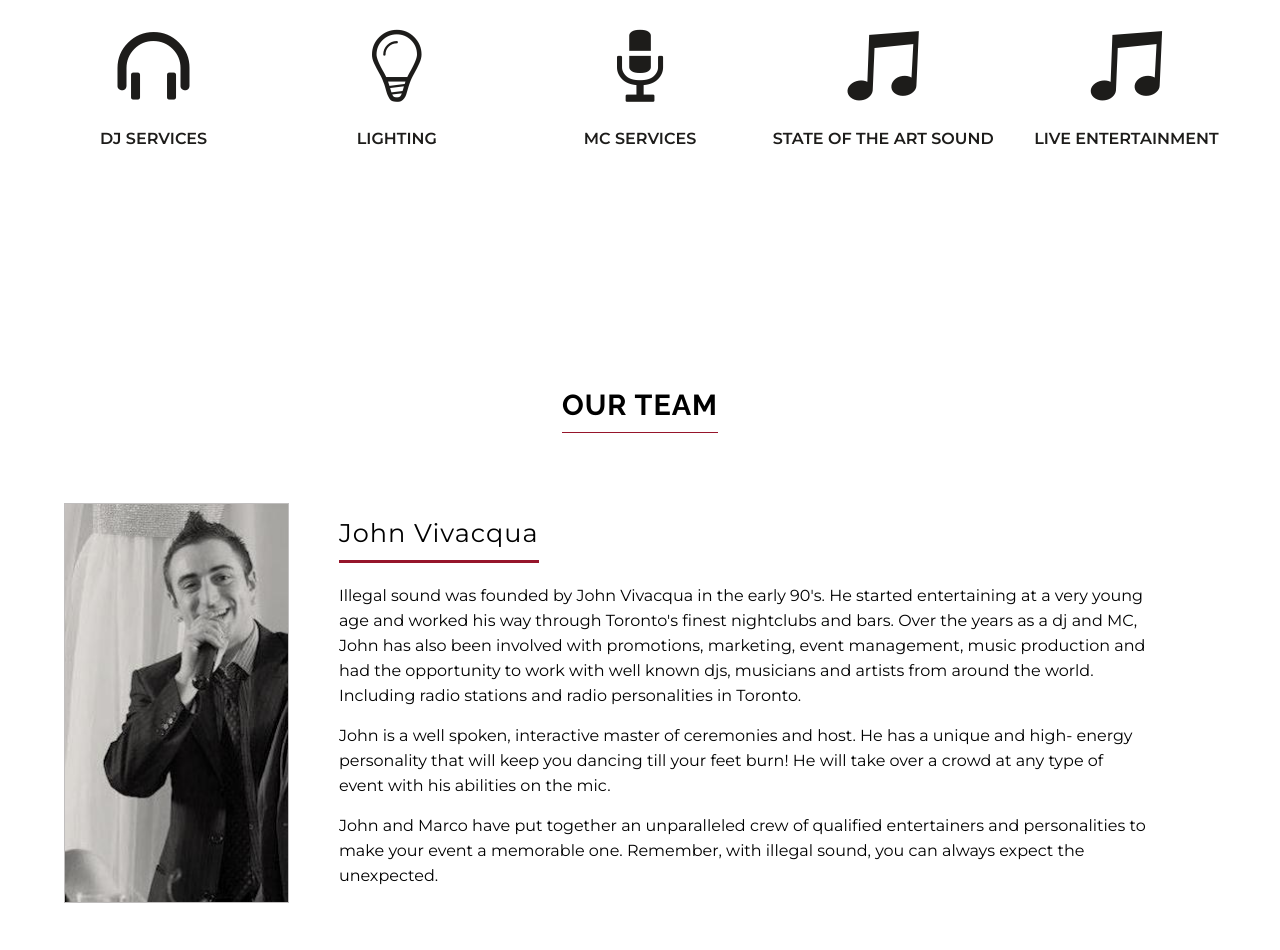
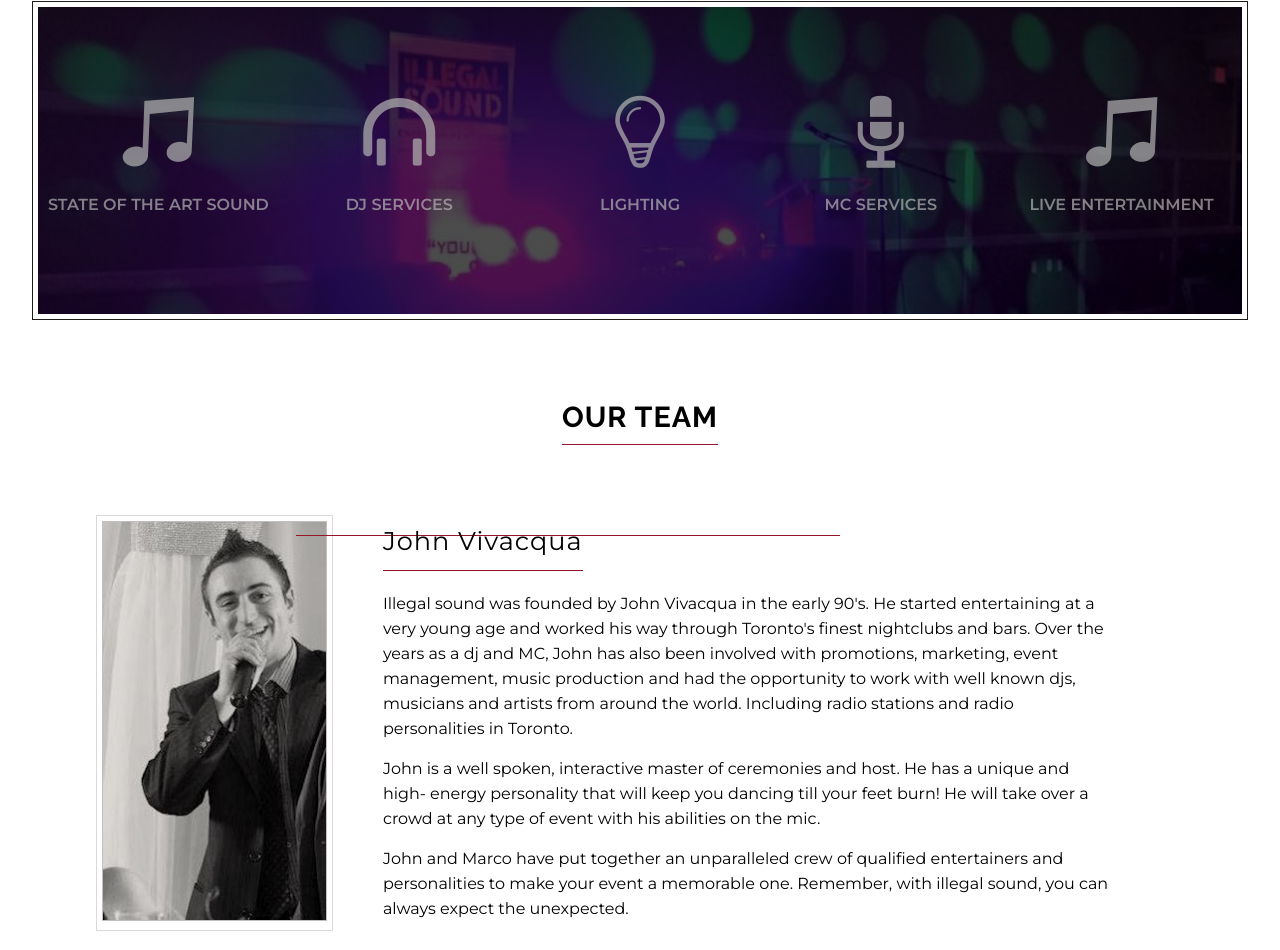
Before and after one commit to caterinavanherpt/IllegalSound, a website: page ourteam.html in a window 1280 px wide. Shown: the part 59-1009 px from the top of the page. Drawn offline with Linux system fonts and the light colour scheme.

Commit message:
touch ups on about us

```diff
--- a/dev/styles/_contact.scss
+++ b/dev/styles/_contact.scss
@@ -33,13 +33,13 @@
 
 .form__list {
 	list-style: none;
-	input[type=submit] {
+	button {
 		text-transform: uppercase;
 		text-align: center;
 		padding: 5px;
 		width: 100%;
 	}
-	input[type=submit]:hover {
+	button:hover {
 		background: $red;
 	}
 }
--- a/dev/styles/_ourteam.scss
+++ b/dev/styles/_ourteam.scss
@@ -1,21 +1,25 @@
 .ourTeam {
-	margin-top: 60px;
+	// background: $backgroundGrey;
 }
 
 .ourTeam__list {
 	list-style: none;
-	width: 90%;
-	margin: 0 auto;
 	padding-top: 30px;
 	padding-bottom: 80px;
 }
 
 .ourTeam__listItem {
 	display: flex;
+	position: relative;
 	img {
 		max-height: 400px;
 		border: 1px solid $grey;
 	}
+}
+
+.ourTeam__image--wrapper {
+	border: 1px solid $linebreakGrey;
+	padding: 5px;
 }
 
 .ourTeam__listItem--info {
@@ -36,7 +40,7 @@
 		background-color: $red;
 		bottom: -15px;
 		content: "";
-		height: 3px;
+		height: 1px;
 		width: 100%;
 		position: absolute;
 	}
@@ -46,10 +50,19 @@
 	}
 }
 
+.ourTeam__listItem--info:before {
+	content: "";
+	position: absolute;
+	width: 50%;
+	top: 20px;
+	left: 200px;
+	border-bottom: 1px solid $red;
+}
+
 .ourTeam__listItem:nth-child(2) {
 	flex-direction: row-reverse;
-	padding-top: 50px;
-	padding-bottom: 50px;
+	padding-top: 100px;
+	padding-bottom: 100px;
 	.ourTeam__listItem--info {
 		padding-left: 70px;
 		padding-right: 50px;
@@ -59,4 +72,8 @@
 			text-align: right;
 		}
 	}
+	.ourTeam__listItem--info:before {
+		top: 130px;
+		transform: translateX(200px);
+	}
 }
--- a/dev/styles/_services.scss
+++ b/dev/styles/_services.scss
@@ -1,3 +1,16 @@
+.services {
+	border: 1px solid $black;
+	padding: 5px;
+	margin-top: 60px;
+}
+
+.services__wrapper--background {
+	background: linear-gradient(180deg, rgba(0,0,0,0.8),rgba(0,0,0,0.7),rgba(0,0,0,0.7)), url(../../assets/heroAbout.jpg);
+	background-repeat: no-repeat;
+	background-size: cover;
+	background-position: center;
+}
+
 .services__list {
 	list-style: none;
 	display: flex;
@@ -5,7 +18,7 @@
 	align-items: center;
 	text-transform: uppercase;
 	font-weight: 600;
-	color: $black;
+	color: rgba(179, 179, 179, 0.7);
 	li {
 		display: flex;
 		flex-direction: column;
--- a/ourteam.html
+++ b/ourteam.html
@@ -21,7 +21,7 @@
 				<a href="index.html">Home</a>
 			</li>
 			<li class="nav__list-item">
-				<a href="#services">About</a>
+				<a href="ourteam.html">About</a>
 			</li>
 			<li class="nav__list-item">
 				<a href="index.html#testimonials">Testimonials</a>
@@ -37,9 +37,13 @@
 			</li>
 		</ul>
 	</nav>
-	<section class="services wrapper">
-	<div id="services"></div>
+	<section class="services wrapper" id="services">
+		<div class="services__wrapper--background">
 			<ul class="services__list">
+				<li>
+					<i class="icon-music"></i>
+					<p>State of the Art Sound</p>
+				</li>
 				<li>
 					<i class="icon-headphones"></i>
 					<p>DJ Services</p>
@@ -54,19 +58,18 @@
 				</li>
 				<li>
 					<i class="icon-music"></i>
-				<p>State of the Art Sound</p>
-			</li>
-			<li>
-				<i class="icon-music"></i>
 					<p>Live Entertainment</p>
 				</li>
 			</ul>
+		</div>
 	</section>
-	<section class="ourTeam">
+	<section class="ourTeam wrapper__small">
 		<h2 class="section__heading">Our Team</h2>
 		<ul class="ourTeam__list">
 			<li class="ourTeam__listItem">
+				<div class="ourTeam__image--wrapper">
 					<img src="assets/johnv.jpg" alt="">
+				</div>
 				<div class="ourTeam__listItem--info">
 					<h3>John Vivacqua</h3>
 					<p>Illegal sound was founded by John Vivacqua in the early 90's. He started entertaining at a very young age and worked his way through Toronto's finest nightclubs and bars. Over the years as a dj and MC, John has also been involved with promotions, marketing, event management, music production and had the opportunity to work with well known djs, musicians and artists from around the world. Including radio stations and radio personalities in Toronto.</p>
@@ -75,7 +78,9 @@
 				</div>
 			</li>
 			<li class="ourTeam__listItem">
+				<div class="ourTeam__image--wrapper">
 					<img src="assets/MarcoDi.jpg" alt="">
+				</div>
 				<div class="ourTeam__listItem--info">
 					<h3>Marco Di Vincenzo</h3>
 					<p>Marco Di Vincenzo is the president of Illegal Sounds Entertainment Group. Marco has been a part of the entertainment industry for over 15 years, getting his start with his first DJ company International Sounds.</p>
@@ -84,7 +89,9 @@
 				</div>
 			</li>
 			<li class="ourTeam__listItem">
+				<div class="ourTeam__image--wrapper">
 					<img src="assets/MarcoDa.jpg" alt="">
+				</div>
 				<div class="ourTeam__listItem--info">
 					<h3>Marco D'Alberto</h3>
 					<p>Marco D'Alberto has been a disc jockey for over 15 years! He is truly your crowd pleaser! Marco has deejayed in many night clubs all over the GTA including live to air broadcast with a couple of radio stations.</p>
--- a/public/styles/style.css
+++ b/public/styles/style.css
@@ -247,6 +247,17 @@ body {
 .header__info a:hover {
   text-decoration: underline; }
 
+.services {
+  border: 1px solid #1D1C1A;
+  padding: 5px;
+  margin-top: 60px; }
+
+.services__wrapper--background {
+  background: linear-gradient(180deg, rgba(0, 0, 0, 0.8), rgba(0, 0, 0, 0.7), rgba(0, 0, 0, 0.7)), url(../../assets/heroAbout.jpg);
+  background-repeat: no-repeat;
+  background-size: cover;
+  background-position: center; }
+
 .services__list {
   list-style: none;
   display: flex;
@@ -254,7 +265,7 @@ body {
   align-items: center;
   text-transform: uppercase;
   font-weight: 600;
-  color: #1D1C1A; }
+  color: rgba(179, 179, 179, 0.7); }
   .services__list li {
     display: flex;
     flex-direction: column;
@@ -266,21 +277,21 @@ body {
     font-size: 4.5em;
     padding-bottom: 20px; }
 
-.ourTeam {
-  margin-top: 60px; }
-
 .ourTeam__list {
   list-style: none;
-  width: 90%;
-  margin: 0 auto;
   padding-top: 30px;
   padding-bottom: 80px; }
 
 .ourTeam__listItem {
-  display: flex; }
+  display: flex;
+  position: relative; }
   .ourTeam__listItem img {
     max-height: 400px;
     border: 1px solid #c0bebe; }
+
+.ourTeam__image--wrapper {
+  border: 1px solid rgba(179, 179, 179, 0.5);
+  padding: 5px; }
 
 .ourTeam__listItem--info {
   display: flex;
@@ -299,17 +310,25 @@ body {
     background-color: #96152b;
     bottom: -15px;
     content: "";
-    height: 3px;
+    height: 1px;
     width: 100%;
     position: absolute; }
   .ourTeam__listItem--info p {
     padding-top: 15px;
     line-height: 25px; }
 
+.ourTeam__listItem--info:before {
+  content: "";
+  position: absolute;
+  width: 50%;
+  top: 20px;
+  left: 200px;
+  border-bottom: 1px solid #96152b; }
+
 .ourTeam__listItem:nth-child(2) {
   flex-direction: row-reverse;
-  padding-top: 50px;
-  padding-bottom: 50px; }
+  padding-top: 100px;
+  padding-bottom: 100px; }
   .ourTeam__listItem:nth-child(2) .ourTeam__listItem--info {
     padding-left: 70px;
     padding-right: 50px;
@@ -317,6 +336,9 @@ body {
     align-items: flex-end; }
     .ourTeam__listItem:nth-child(2) .ourTeam__listItem--info h3 {
       text-align: right; }
+  .ourTeam__listItem:nth-child(2) .ourTeam__listItem--info:before {
+    top: 130px;
+    transform: translateX(200px); }
 
 .testimonials__list {
   list-style: none;
@@ -417,12 +439,12 @@ body {
 
 .form__list {
   list-style: none; }
-  .form__list input[type=submit] {
+  .form__list button {
     text-transform: uppercase;
     text-align: center;
     padding: 5px;
     width: 100%; }
-  .form__list input[type=submit]:hover {
+  .form__list button:hover {
     background: #96152b; }
 
 .form__list-item {
```
Also changed, not shown: index.html (+2 -2 lines), assets/heroAbout copy.jpg (renamed from assets/12806051_10156602156410597_6538284752706204337_n.jpg), assets/heroAbout.jpg (added), assets/picture1.jpg (renamed from assets/12274306_10156277266640597_8743485078170771847_n.jpg), assets/picture2.jpg (renamed from assets/11221905_10155973746370597_813603085940797814_n.jpg), assets/picture4.jpg (renamed from assets/11873405_10155946556020597_1369160850919075598_n.jpg), assets/picture5.jpg (renamed from assets/11902544_10155946601305597_7239706032107553690_n.jpg). Lines whose indentation alone changed are shown as unchanged.
